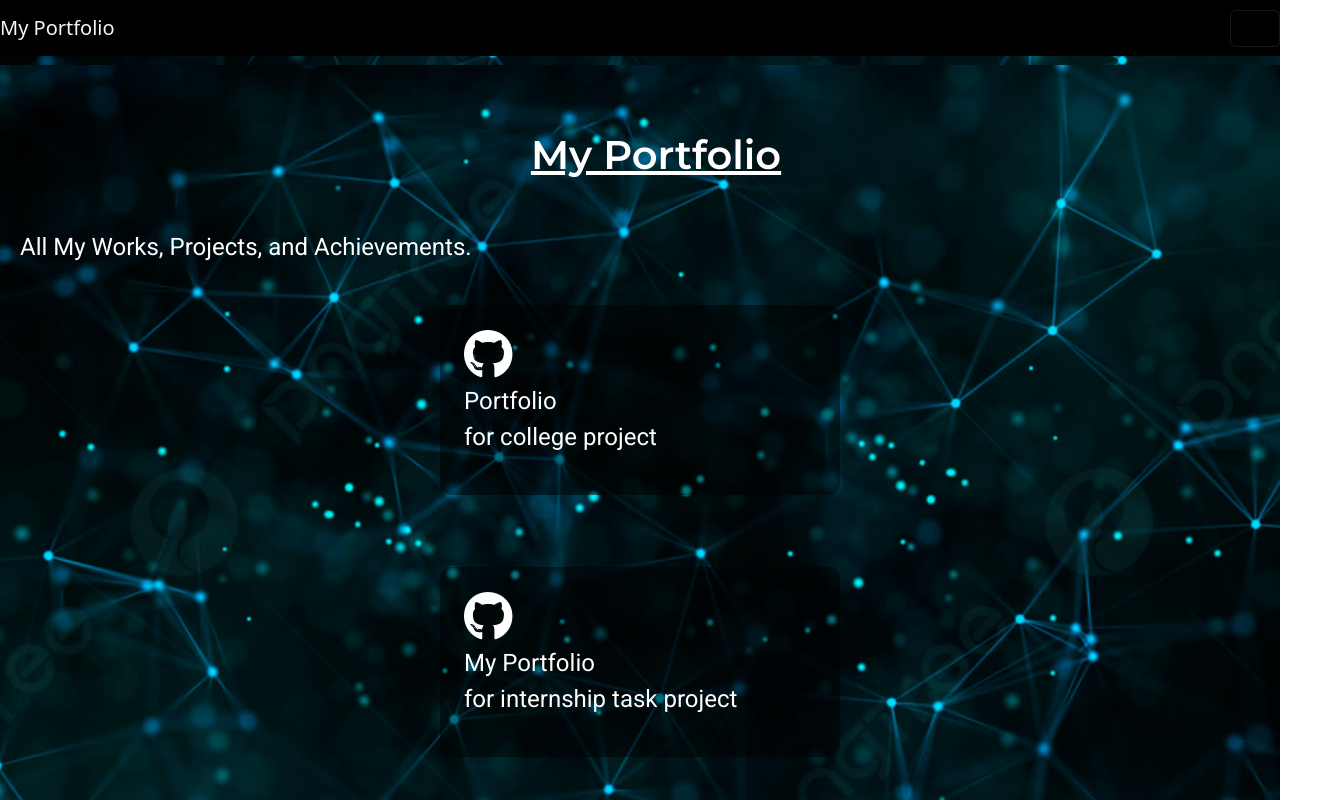
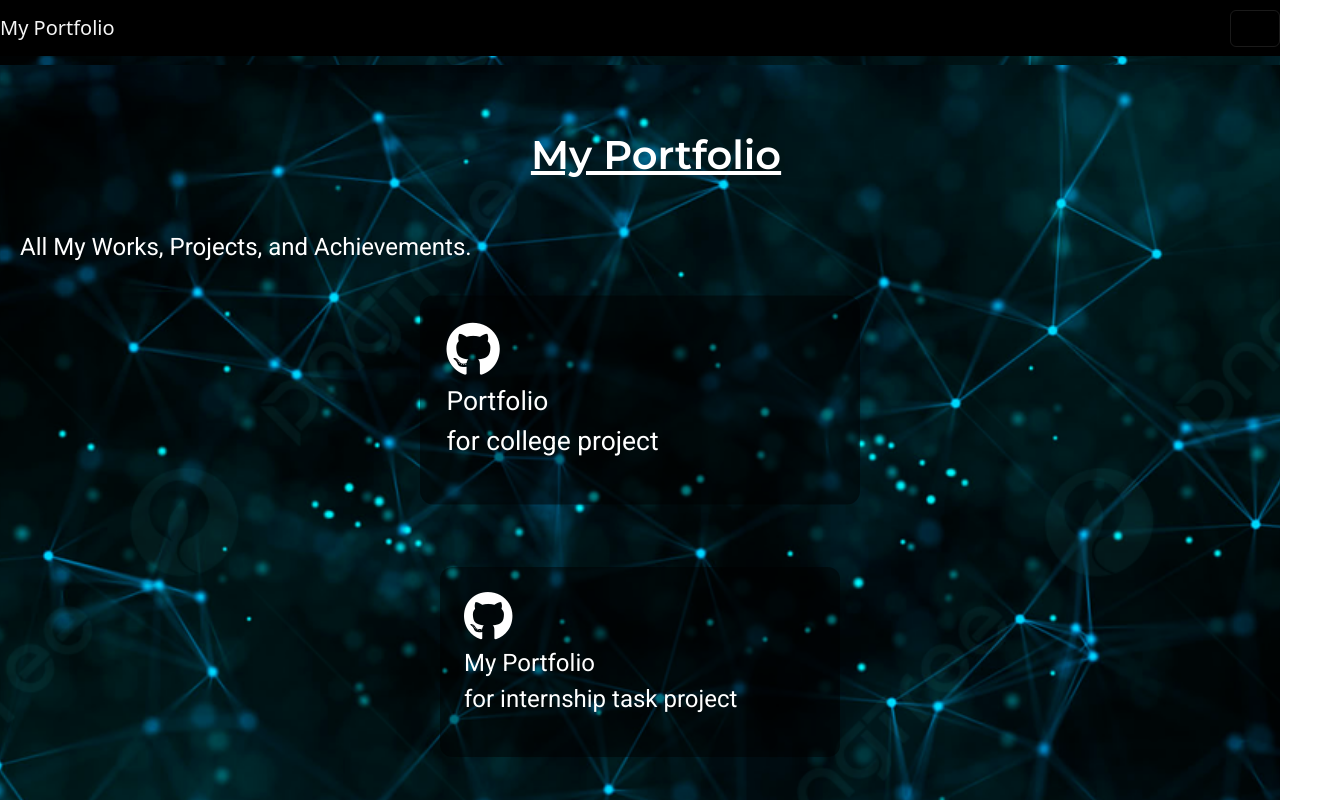
Before and after one commit to whouess7/my-portfolio, a plain HTML site: page index.html in a window 1280 px wide. In both pictures the pointer is over the element 640 px from the left and 2140 px from the top of the page. Shown: the part 1740-2540 px from the top of the page, 1322 px wide, since content can reach past the window. Drawn offline with nearby package versions, Linux system fonts and the light colour scheme; some icons are missing.

Commit message:
Update index.html

```diff
--- a/index.html
+++ b/index.html
@@ -257,7 +257,9 @@
 .label:hover,.desc:hover{
       transform: scale(1.2);
     }
-
+.my-works:hover{
+      transform: scale(1.1);
+    }
   </style>
 </head>
 <body>
```
